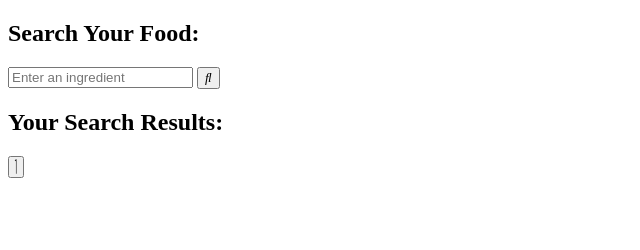
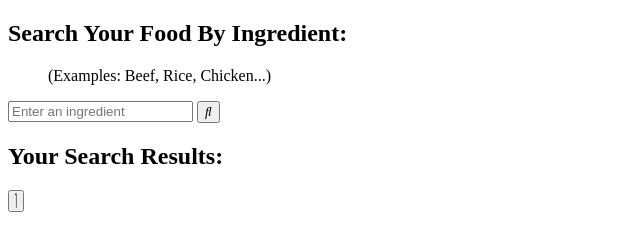
Before and after one commit to Bojan1204/Food-Recipe-App, a website: page src/index.html in a window 1280 px wide. Shown: the whole page, without its empty margins (0-640 px from the left). Drawn offline with Linux system fonts and the light colour scheme; files whose address does not match are found by name.

Commit message:
fixing readme file

```diff
--- a/package.json
+++ b/package.json
@@ -1,7 +1,7 @@
 {
   "name": "food-recipe-app",
   "version": "1.0.0",
-  "description": "",
+  "description": "This is a app who was created in JavaScript, Html and Sass",
   "main": "index.js",
   "scripts": {
     "start": "webpack-dev-server  --config webpack.dev.js --open chrome --watch",
--- a/src/index.html
+++ b/src/index.html
@@ -26,7 +26,8 @@
     <div class = "container">
       <div class = "meal-wrapper">
         <div class = "meal-search">
-          <h2 class = "title">Search Your Food:</h2>
+          <h2 class = "title">Search Your Food By Ingredient:</h2>
+          <blockquote>(Examples: Beef, Rice, Chicken...)</blockquote>
           <div class = "meal-search-box">
             <input type = "text" class = "search-control" placeholder="Enter an ingredient" id = "search-input">
             <button type = "submit" class = "search-btn btn" id = "search-btn">
```
Also changed, not shown: README.md.
